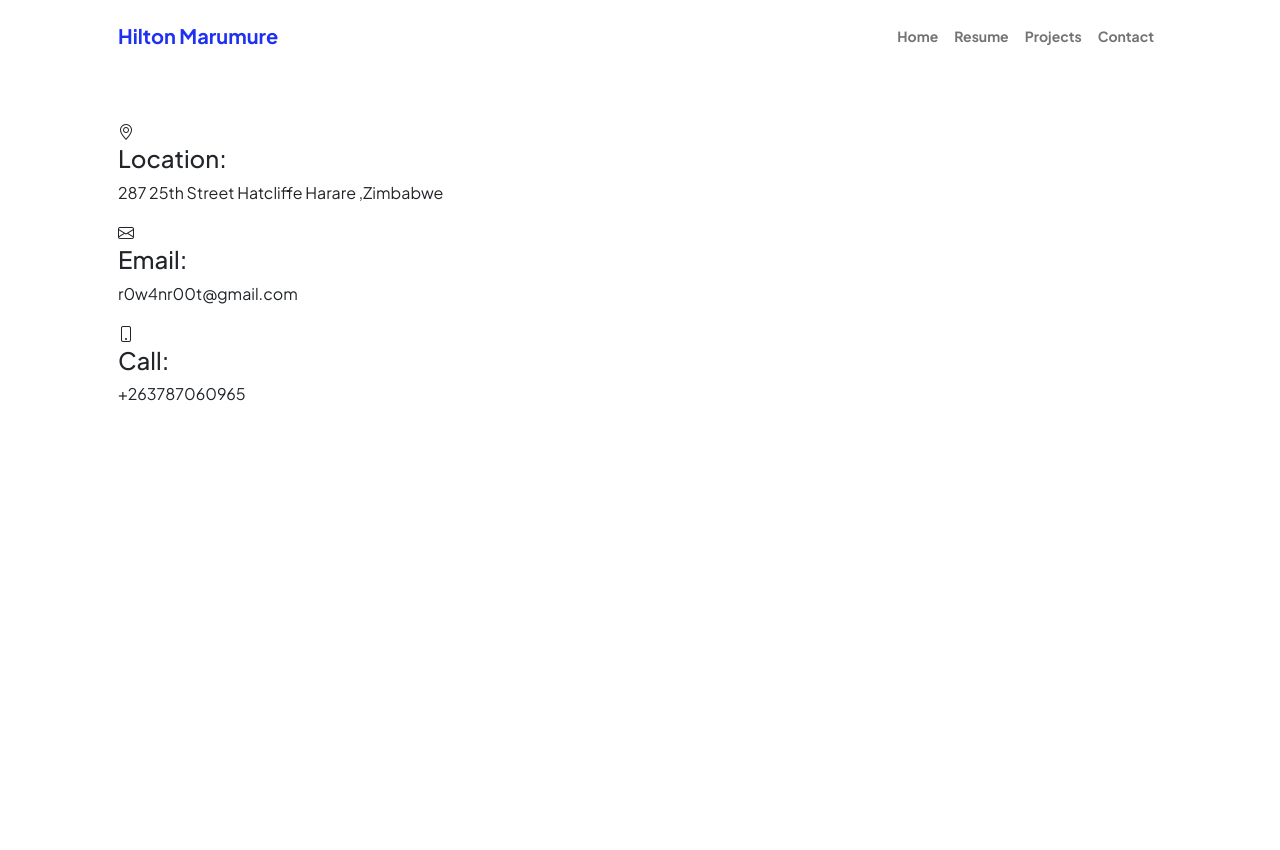
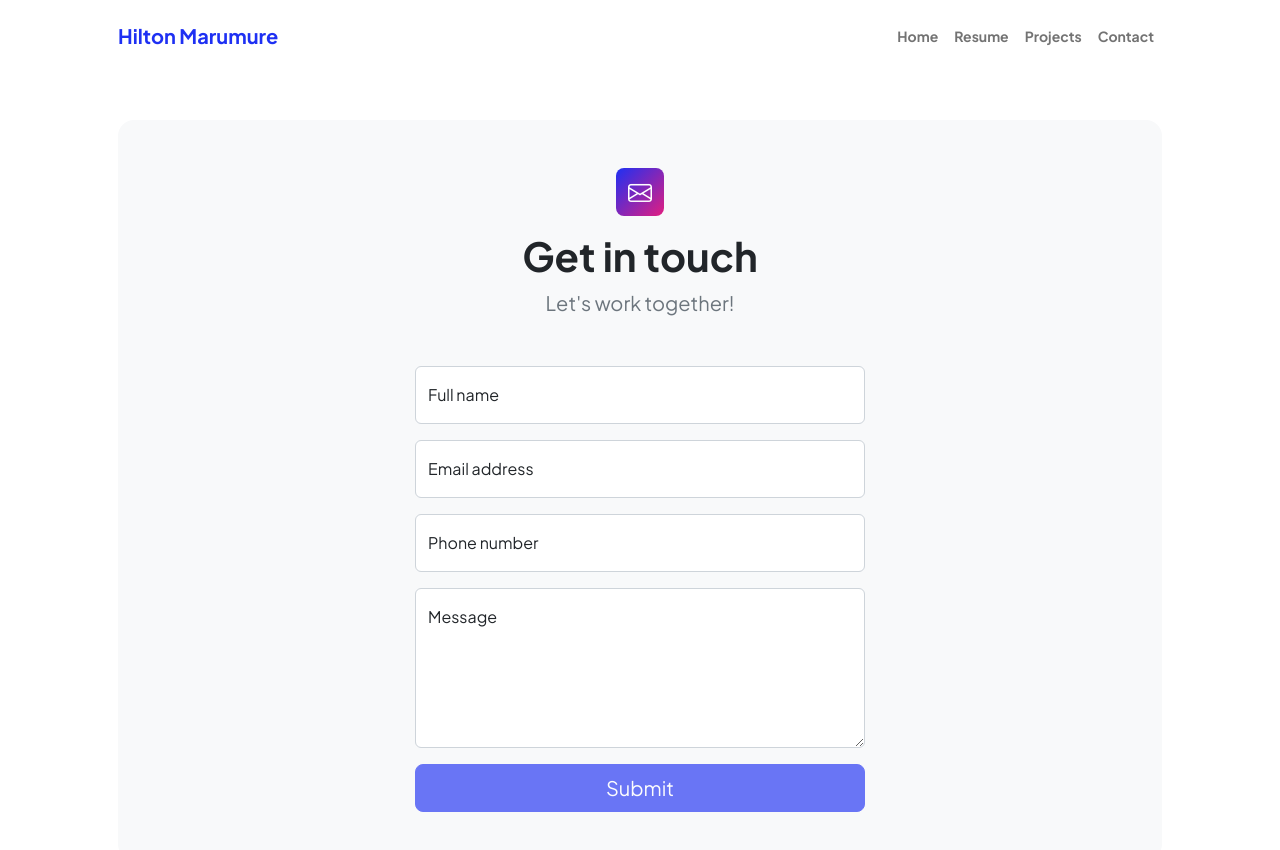
Before and after one commit to Hiltonboth/Hiltonboth.github.io, a plain HTML site: page contact.html in a window 1280 px wide. Before the commit the page ends 800 px from the top, so only its background shows below. Drawn offline with nearby package versions, Linux system fonts and the light colour scheme.

Commit message:
Update contact.html

```diff
--- a/contact.html
+++ b/contact.html
@@ -38,29 +38,67 @@
             <section class="py-5">
                 <div class="container px-5">
                     <!-- Contact form-->
-                    <div class="col-lg-5 d-flex align-items-stretch">
-            <div class="info">
-              <div class="address">
-                <i class="bi bi-geo-alt"></i>
-                <h4>Location:</h4>
-                <p>287 25th Street Hatcliffe Harare ,Zimbabwe</p>
-              </div>
-
-              <div class="email">
-                <i class="bi bi-envelope"></i>
-                <h4>Email:</h4>
-                <p>r0w4nr00t@gmail.com</p>
-              </div>
-
-              <div class="phone">
-                <i class="bi bi-phone"></i>
-                <h4>Call:</h4>
-                <p>+263787060965</p>
-              </div>
-
-              <!-- <iframe src="https://www.google.com/maps/embed?pb=!1m14!1m8!1m3!1d12097.433213460943!2d-74.0062269!3d40.7101282!3m2!1i1024!2i768!4f13.1!3m3!1m2!1s0x0%3A0xb89d1fe6bc499443!2sDowntown+Conference+Center!5e0!3m2!1smk!2sbg!4v1539943755621" frameborder="0" style="border:0; width: 100%; height: 290px;" allowfullscreen></iframe> -->
-            </div>
-          </div>
+                    <div class="bg-light rounded-4 py-5 px-4 px-md-5">
+                        <div class="text-center mb-5">
+                            <div class="feature bg-primary bg-gradient-primary-to-secondary text-white rounded-3 mb-3"><i class="bi bi-envelope"></i></div>
+                            <h1 class="fw-bolder">Get in touch</h1>
+                            <p class="lead fw-normal text-muted mb-0">Let's work together!</p>
+                        </div>
+                        <div class="row gx-5 justify-content-center">
+                            <div class="col-lg-8 col-xl-6">
+                                <!-- * * * * * * * * * * * * * * *-->
+                                <!-- * * SB Forms Contact Form * *-->
+                                <!-- * * * * * * * * * * * * * * *-->
+                                <!-- This form is pre-integrated with SB Forms.-->
+                                <!-- To make this form functional, sign up at-->
+                                <!-- https://startbootstrap.com/solution/contact-forms-->
+                                <!-- to get an API token!-->
+                                <form id="contactForm" data-sb-form-api-token="API_TOKEN">
+                                    <!-- Name input-->
+                                    <div class="form-floating mb-3">
+                                        <input class="form-control" id="name" type="text" placeholder="Enter your name..." data-sb-validations="required" />
+                                        <label for="name">Full name</label>
+                                        <div class="invalid-feedback" data-sb-feedback="name:required">A name is required.</div>
+                                    </div>
+                                    <!-- Email address input-->
+                                    <div class="form-floating mb-3">
+                                        <input class="form-control" id="email" type="email" placeholder="name@example.com" data-sb-validations="required,email" />
+                                        <label for="email">Email address</label>
+                                        <div class="invalid-feedback" data-sb-feedback="email:required">An email is required.</div>
+                                        <div class="invalid-feedback" data-sb-feedback="email:email">Email is not valid.</div>
+                                    </div>
+                                    <!-- Phone number input-->
+                                    <div class="form-floating mb-3">
+                                        <input class="form-control" id="phone" type="tel" placeholder="(123) 456-7890" data-sb-validations="required" />
+                                        <label for="phone">Phone number</label>
+                                        <div class="invalid-feedback" data-sb-feedback="phone:required">A phone number is required.</div>
+                                    </div>
+                                    <!-- Message input-->
+                                    <div class="form-floating mb-3">
+                                        <textarea class="form-control" id="message" type="text" placeholder="Enter your message here..." style="height: 10rem" data-sb-validations="required"></textarea>
+                                        <label for="message">Message</label>
+                                        <div class="invalid-feedback" data-sb-feedback="message:required">A message is required.</div>
+                                    </div>
+                                    <!-- Submit success message-->
+                                    <!---->
+                                    <!-- This is what your users will see when the form-->
+                                    <!-- has successfully submitted-->
+                                    <div class="d-none" id="submitSuccessMessage">
+                                        <div class="text-center mb-3">
+                                            <div class="fw-bolder">Form submission successful!</div>
+                                        </div>
+                                    </div>
+                                    <!-- Submit error message-->
+                                    <!---->
+                                    <!-- This is what your users will see when there is-->
+                                    <!-- an error submitting the form-->
+                                    <div class="d-none" id="submitErrorMessage"><div class="text-center text-danger mb-3">Error sending message!</div></div>
+                                    <!-- Submit Button-->
+                                    <div class="d-grid"><button class="btn btn-primary btn-lg disabled" id="submitButton" type="submit">Submit</button></div>
+                                </form>
+                            </div>
+                        </div>
+                    </div>
                 </div>
             </section>
         </main>
```
